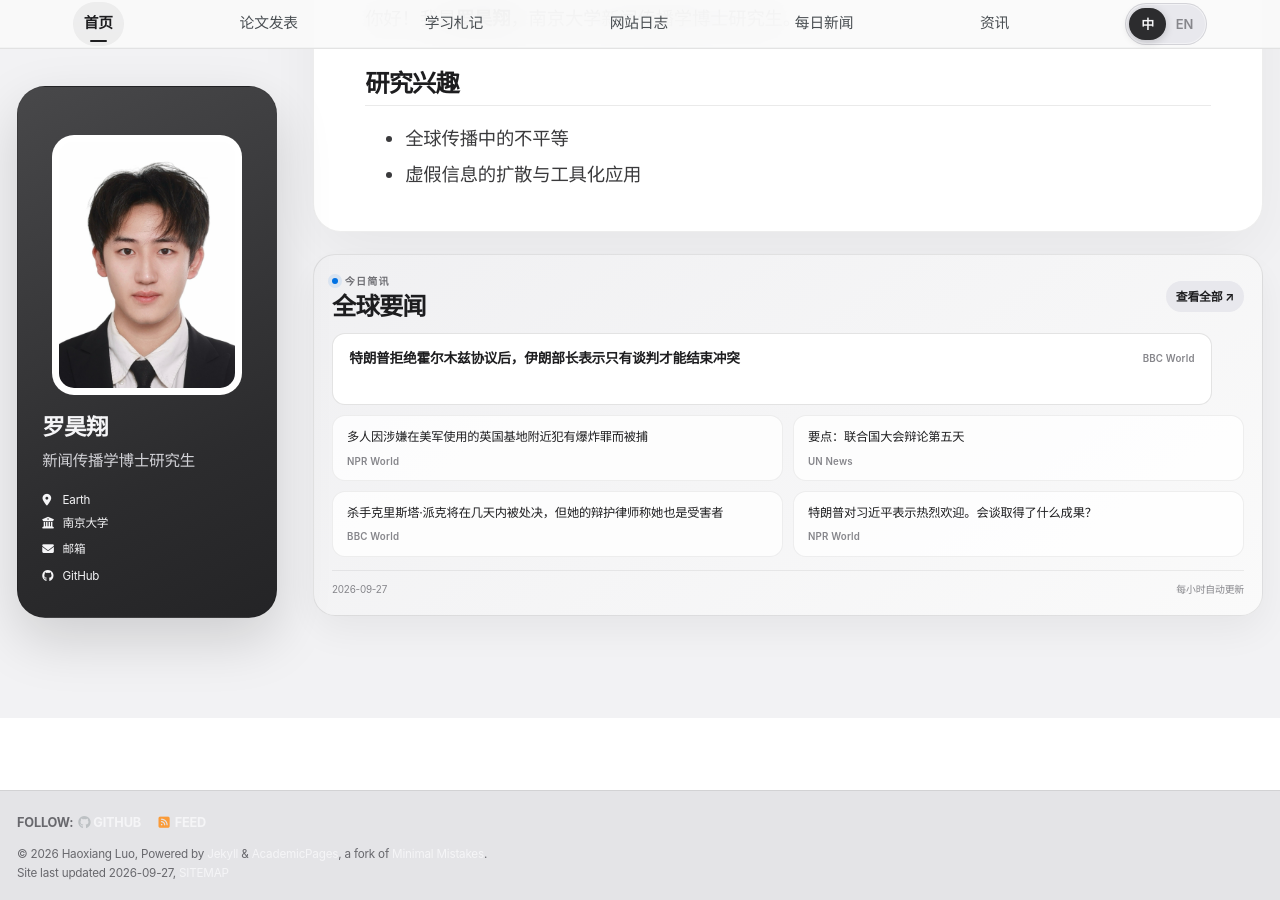
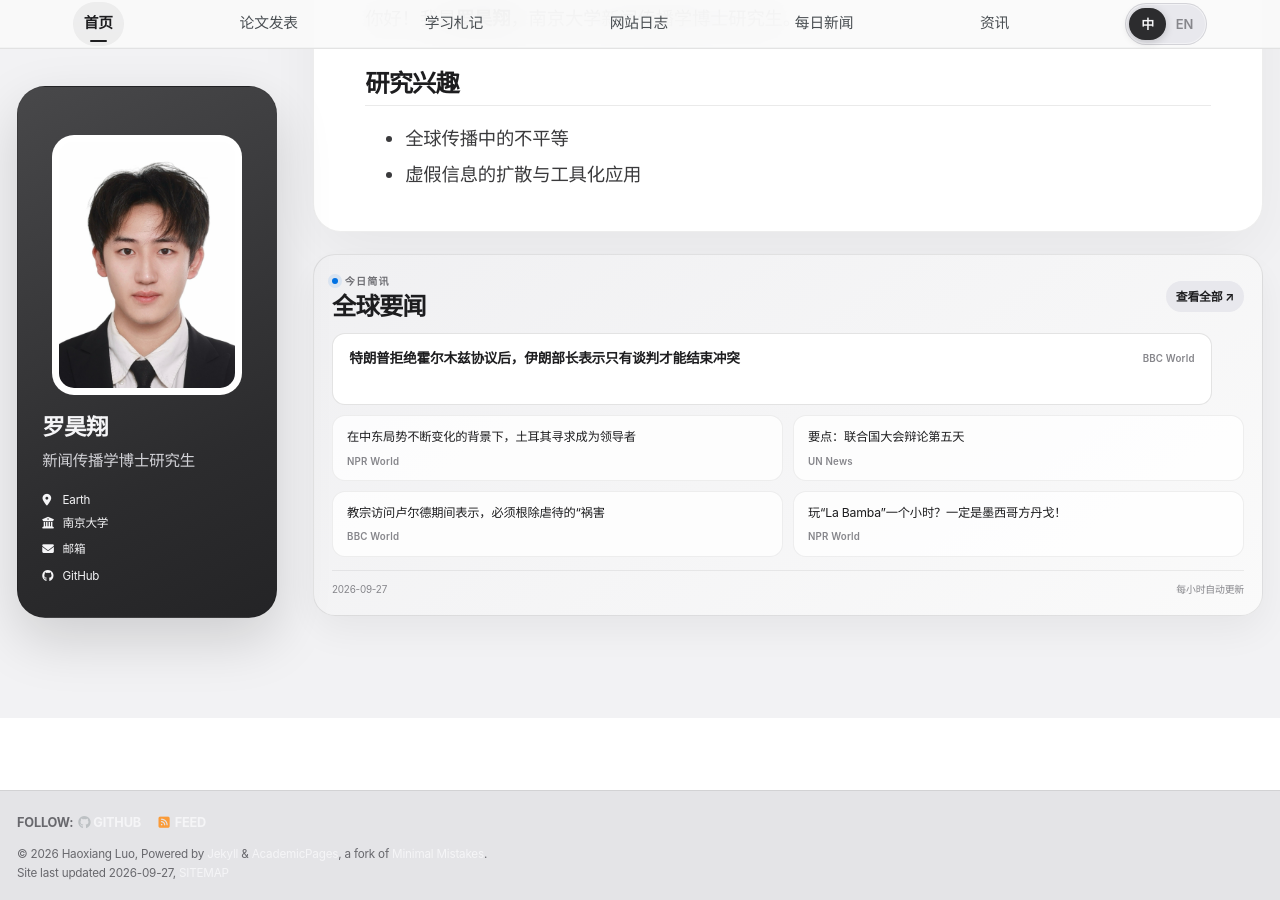
Before and after one commit to HaoxiangLuo/HaoxiangLuo.github.io, a Jekyll site: the page built from _pages/about-zh.md, in a window 1280 px wide and 900 px high, scrolled down 238 px. Built offline with Jekyll 4.4.1, drawn with Linux system fonts in a browser that asks for light colours; a style sheet for code colours, icons or effects is not loaded.

Commit message:
Update daily news 2026-09-27

```diff
--- a/_data/daily_news.json
+++ b/_data/daily_news.json
@@ -1,5 +1,5 @@
 {
-  "updated_at": "2026-09-27T19:23:55+08:00",
+  "updated_at": "2026-09-27T20:29:27+08:00",
   "days": [
     {
       "date": "2026-09-27",
@@ -11,10 +11,10 @@
           "title_zh": "特朗普拒绝霍尔木兹协议后，伊朗部长表示只有谈判才能结束冲突"
         },
         {
-          "title": "Multiple arrests on suspicion of explosives offenses near U.K. base used by U.S. forces",
+          "title": "Amid changing dynamics in the Middle East, Turkey seeks to emerge as a leader",
           "source": "NPR World",
-          "url": "https://www.npr.org/2026/09/27/nx-s1-5982480/multiple-arrests-suspicion-explosives-offenses-uk-base-us-forces",
-          "title_zh": "多人因涉嫌在美军使用的英国基地附近犯有爆炸罪而被捕"
+          "url": "https://www.npr.org/2026/09/27/nx-s1-5949210/amid-changing-dynamics-in-the-middle-east-turkey-seeks-to-emerge-as-a-leader",
+          "title_zh": "在中东局势不断变化的背景下，土耳其寻求成为领导者"
         },
         {
           "title": "The Takeaway: UN General Assembly debate Day 5",
@@ -23,16 +23,16 @@
           "title_zh": "要点：联合国大会辩论第五天"
         },
         {
-          "title": "Killer Christa Pike is to be executed within days - but her defence say she's a victim too",
+          "title": "'Scourge' of abuse must be rooted out, says Pope, during Lourdes visit",
           "source": "BBC World",
-          "url": "https://www.bbc.co.uk/news/articles/c6pwl9g9ne1lo?at_medium=RSS&at_campaign=rss",
-          "title_zh": "杀手克里斯塔·派克将在几天内被处决，但她的辩护律师称她也是受害者"
+          "url": "https://www.bbc.co.uk/news/articles/cm5y5nj8ejj8o?at_medium=RSS&at_campaign=rss",
+          "title_zh": "教宗访问卢尔德期间表示，必须根除虐待的“祸害"
         },
         {
-          "title": "Trump gave Xi Jinping a warm welcome. What did the talks accomplish?",
+          "title": "Playing 'La Bamba' for an hour? Must be a Mexican fandango!",
           "source": "NPR World",
-          "url": "https://www.npr.org/2026/09/26/nx-s1-5980066/trump-gave-xi-jinping-a-warm-welcome-what-did-the-talks-accomplish",
-          "title_zh": "特朗普对习近平表示热烈欢迎。会谈取得了什么成果？"
+          "url": "https://www.npr.org/2026/09/27/nx-s1-5973237/la-bamba-mexico-fandango",
+          "title_zh": "玩“La Bamba”一个小时？一定是墨西哥方丹戈！"
         },
         {
           "title": "Canada urges stronger partnerships as global order faces ‘rupture’",
@@ -41,16 +41,16 @@
           "title_zh": "全球秩序面临“破裂”，加拿大敦促加强伙伴关系"
         },
         {
-          "title": "Four killed in helicopter crash near Montreal",
+          "title": "Two mass shootings in South Africa leave 27 dead",
           "source": "BBC World",
-          "url": "https://www.bbc.co.uk/news/articles/c3grvv7p81lqo?at_medium=RSS&at_campaign=rss",
-          "title_zh": "蒙特利尔附近直升机坠毁造成四人死亡"
+          "url": "https://www.bbc.co.uk/news/articles/ck5ywnp075d1o?at_medium=RSS&at_campaign=rss",
+          "title_zh": "南非发生两起大规模枪击事件 已造成27人死亡"
         },
         {
-          "title": "Is Congo's Ebola outbreak coming under control?",
+          "title": "Photos: These shepherds climb down a mountain to go to night school",
           "source": "NPR World",
-          "url": "https://www.npr.org/2026/09/26/nx-s1-5976867/is-congos-ebola-outbreak-coming-under-control",
-          "title_zh": "刚果埃博拉疫情是否已得到控制？"
+          "url": "https://www.npr.org/2026/09/27/g-s1-143582/night-school-shepherds-lesotho",
+          "title_zh": "照片：这些牧羊人爬下山去上夜校"
         },
         {
           "title": "Countries far from conflict paying the price for wars not their own, India tells UN",
```
